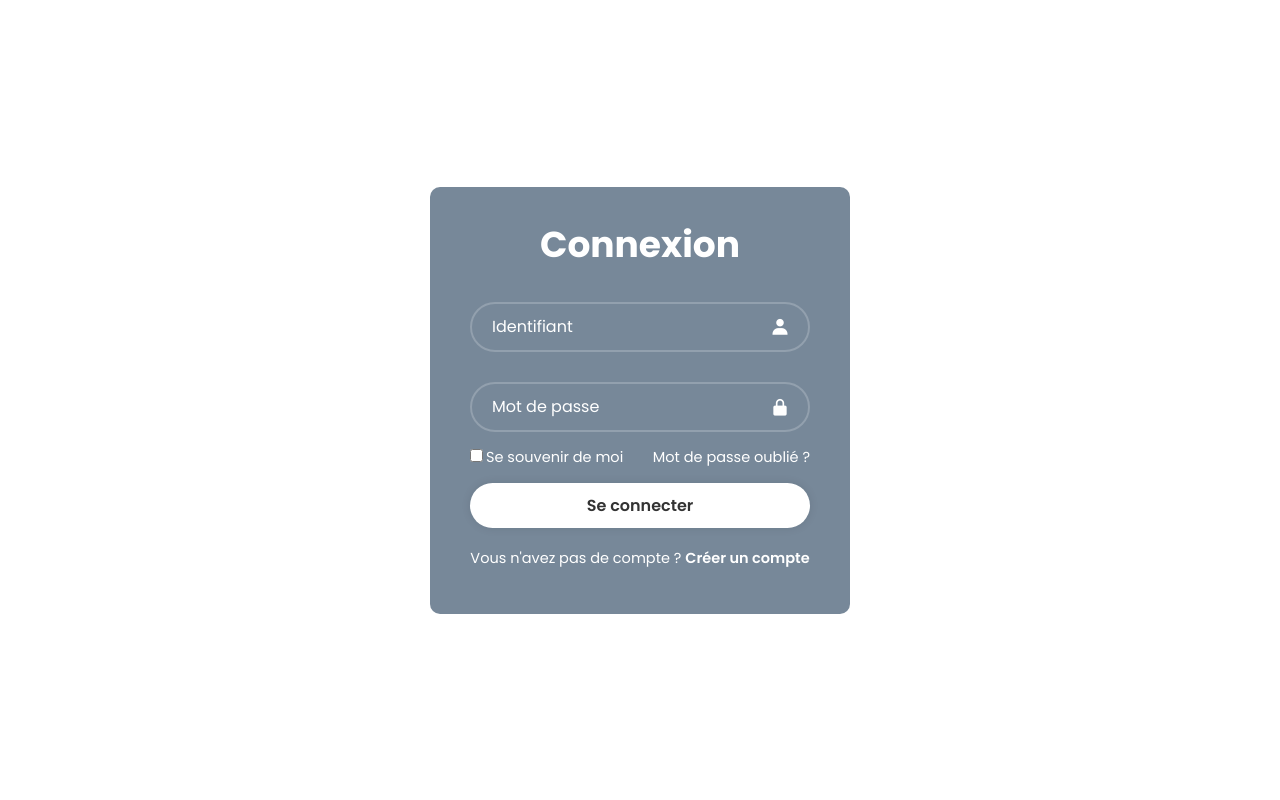
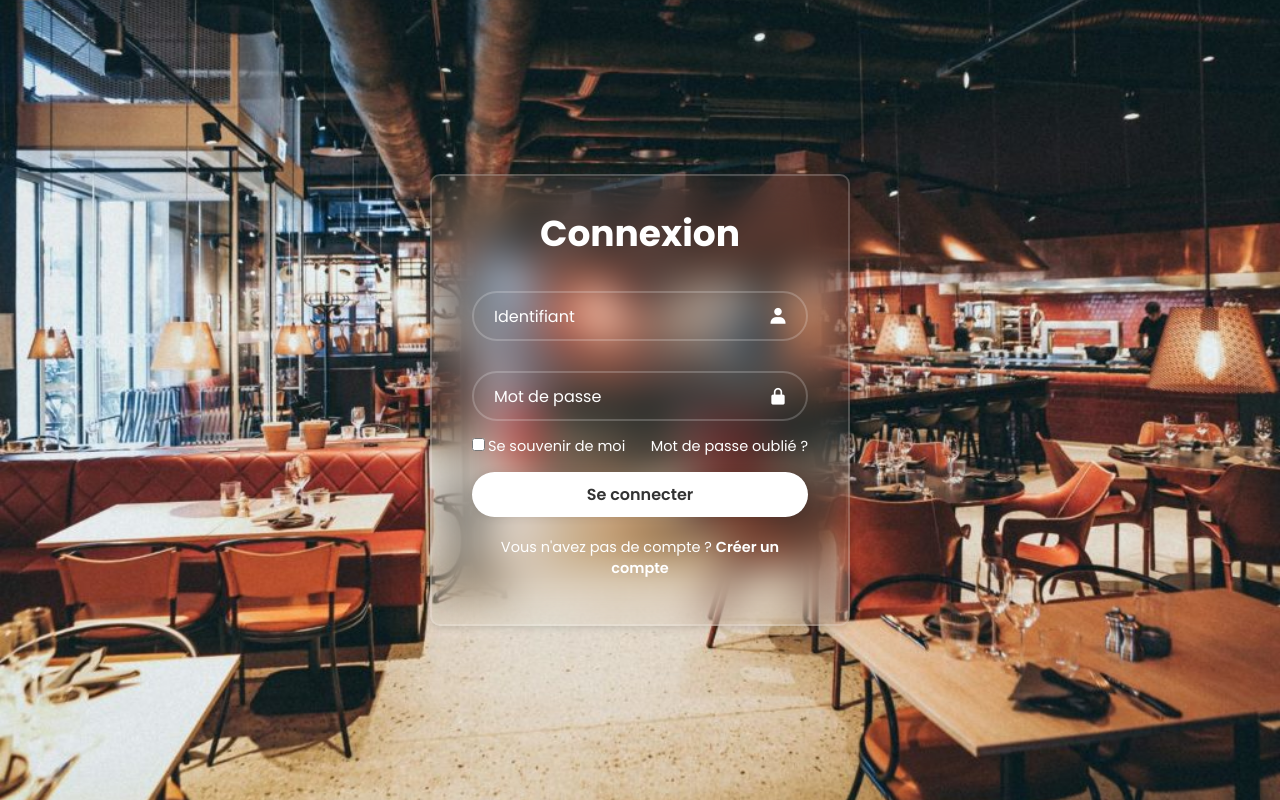
Before and after one commit to Ingridmkl/Maquette, a PHP site: page /PageConnexion.html in a window 1280 px wide. Run offline with PHP 8.4, Linux system fonts and the light colour scheme.

Commit message:
dernières modifications page connection

```diff
--- a/PageConnexion.css
+++ b/PageConnexion.css
@@ -12,13 +12,17 @@ body{
   justify-content: center;
   align-items: center;
   min-height: 100vh;
-  background: white;
-
+  background: url('pageConnPhoto.png') no-repeat;
+  background-size: cover;
+  background-position: center;
 }
 
 .wrapper{
     width: 420px;
-    background: lightslategray;
+    background: transparent;
+    border: 2px solid rgba(255,255 ,255, .2);
+    backdrop-filter: blur(20px);
+    box-shadow: 0 0 10px rgba(0,0 ,0, .2);
     color: white;
     border-radius: 10px;
     padding: 30px 40px;
```
Also changed, not shown: pageConnPhoto.png (added).
